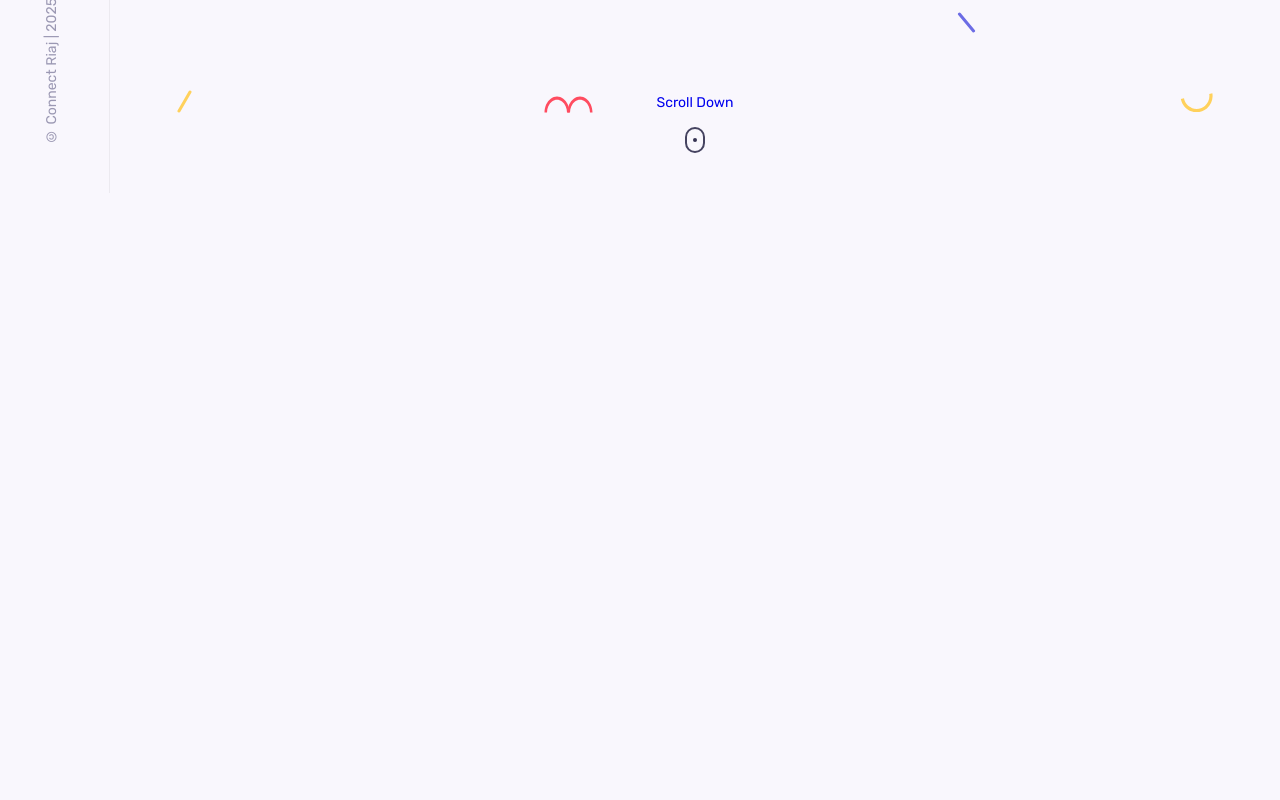
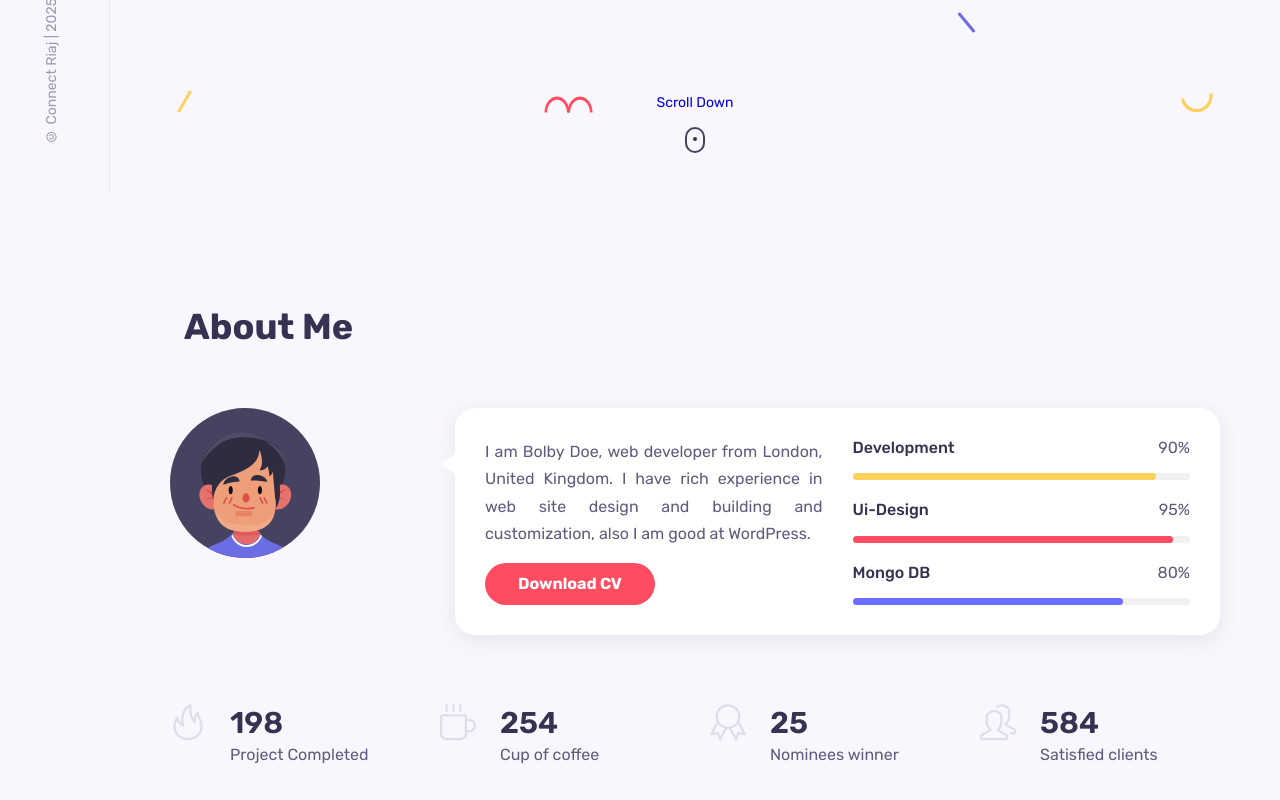
Before and after one commit to connectriaj/connect-riaj-client, a React (Vite) app: page / in a window 1280 px wide. Shown: the part 607-1407 px from the top of the page. Before the commit the page ends 800 px from the top, so only its background shows below. Built offline with nearby package versions, Linux system fonts and the light colour scheme.

Commit message:
about section updated

```diff
--- a/src/components/About/About.css
+++ b/src/components/About/About.css
@@ -0,0 +1,101 @@
+.about__container {
+  grid-template-columns: 3fr 9fr;
+  column-gap: 1.875rem;
+}
+
+.about__data {
+  padding: 1.875rem;
+  background-color: var(--container-color);
+  box-shadow: var(--shadow);
+  border-radius: var(--border-radius);
+  grid-template-columns: repeat(2, 1fr);
+  column-gap: 1.875rem;
+  align-items: flex-start;
+  position: relative;
+}
+
+.about__data::before {
+  content: "";
+  width: 0;
+  height: 0;
+  border-top: 10px solid transparent;
+  border-bottom: 10px solid transparent;
+  border-right: 15px solid var(--container-color);
+  position: absolute;
+  left: -0.93rem;
+  top: 20%;
+}
+
+.about__description {
+  margin-bottom: 1rem;
+  text-align: justify;
+}
+
+.about__skills {
+  row-gap: 1.25rem;
+}
+
+.skills__titles {
+  display: flex;
+  justify-content: space-between;
+  margin-bottom: 1rem;
+}
+
+.skills__name {
+  font-size: var(--normal-font-size);
+  font-weight: var(--font-medium);
+}
+
+.skills__number {
+  line-height: 1.2;
+}
+
+.skills__bar,
+.skills__percentage {
+  height: 7px;
+  border-radius: 0.25rem;
+}
+
+.skills__bar {
+  background-color: #f1f1f1;
+}
+
+.skills__percentage {
+  display: block;
+  background-color: var(--first-color);
+}
+
+.development {
+  width: 90%;
+  background-color: rgb(255, 209, 92);
+}
+
+.ui__design {
+  width: 95%;
+  background-color: rgb(255, 76, 96);
+}
+
+.mongo__db {
+  width: 80%;
+  background-color: rgb(108, 108, 299);
+}
+
+.about__boxes {
+  grid-template-columns: repeat(4, 1fr);
+  column-gap: 1.875rem;
+  margin-top: 4.35rem;
+}
+
+.about__box {
+  display: flex;
+  column-gap: 1.5rem;
+}
+
+.about__icon {
+  font-size: var(--h1-font-size);
+  color: #dedeea;
+}
+
+.about__title {
+  font-size: 1.875rem;
+}
--- a/src/components/About/About.jsx
+++ b/src/components/About/About.jsx
@@ -1,11 +1,61 @@
 import React from "react";
 import "./About.css";
+import about from "../../assets/avatar-2.svg";
+import AboutBox from "./AboutBox";
 
 const About = () => {
   return (
-    <div>
+    <section className="about container section" id="about">
+      <h2 className="section__title">About Me</h2>
+      <div className="about__container grid">
+        <img src={about} alt="about" className="about__image" />
+        <div className="about__data grid">
+          <div className="about__info">
+            <p className="about__description">
+              I am Bolby Doe, web developer from London, United Kingdom. I have
+              rich experience in web site design and building and customization,
+              also I am good at WordPress.
+            </p>
+            <a href="" className="btn">
+              Download CV
+            </a>
+          </div>
 
-    </div>
+          <div className="about__skills grid">
+            <div className="skills__data">
+              <div className="skills__titles">
+                <h3 className="skills__name ">Development</h3>
+                <span className="skills__number">90%</span>
+              </div>
+              <div className="skills__bar">
+                <span className="skills__percentage development"></span>
+              </div>
+            </div>
+
+            <div className="skills__data">
+              <div className="skills__titles">
+                <h3 className="skills__name">Ui-Design</h3>
+                <span className="skills__number">95%</span>
+              </div>
+              <div className="skills__bar">
+                <span className="skills__percentage ui__design"></span>
+              </div>
+            </div>
+
+            <div className="skills__data">
+              <div className="skills__titles">
+                <h3 className="skills__name">Mongo DB</h3>
+                <span className="skills__number">80%</span>
+              </div>
+              <div className="skills__bar">
+                <span className="skills__percentage mongo__db"></span>
+              </div>
+            </div>
+          </div>
+        </div>
+      </div>
+      <AboutBox />
+    </section>
   );
 };
 
--- /dev/null
+++ b/src/components/About/AboutBox.jsx
@@ -0,0 +1,41 @@
+import React from "react";
+
+const AboutBox = () => {
+  return (
+    <div className="about__boxes grid">
+      <div className="about__box">
+        <i className="about__icon icon-fire"></i>
+        <div>
+          <h3 className="about__title">198</h3>
+          <span className="about__subtitle">Project Completed</span>
+        </div>
+      </div>
+
+      <div className="about__box">
+        <i className="about__icon icon-cup"></i>
+        <div>
+          <h3 className="about__title ">254</h3>
+          <span className="about__subtitle">Cup of coffee</span>
+        </div>
+      </div>
+
+      <div className="about__box">
+        <i className="about__icon icon-badge"></i>
+        <div>
+          <h3 className="about__title">25</h3>
+          <span className="about__subtitle">Nominees winner</span>
+        </div>
+      </div>
+
+      <div className="about__box">
+        <i className="about__icon icon-people"></i>
+        <div>
+          <h3 className="about__title ">584</h3>
+          <span className="about__subtitle">Satisfied clients</span>
+        </div>
+      </div>
+    </div>
+  );
+};
+
+export default AboutBox;
```
